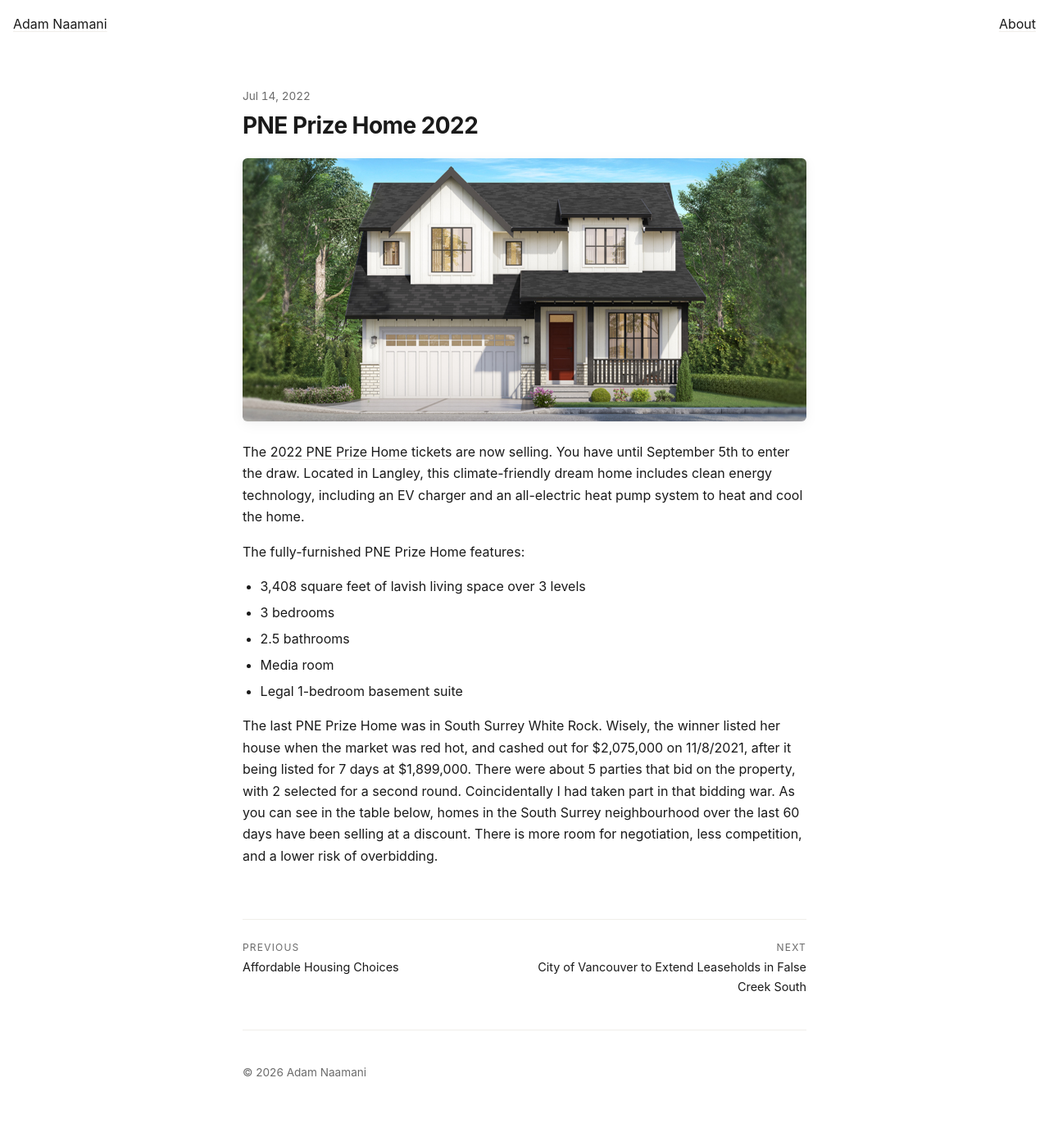
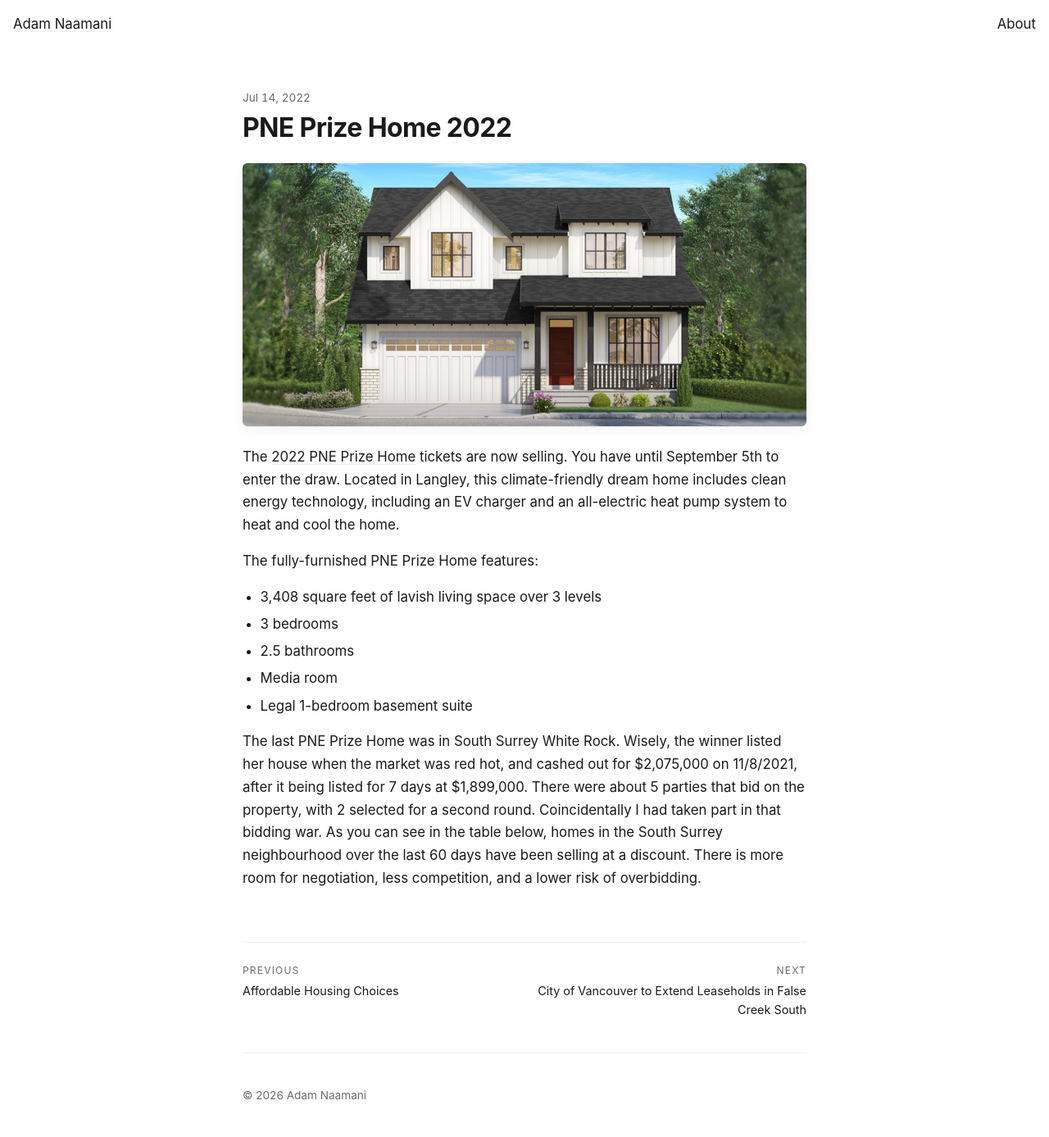
Before and after one commit to adamnaamani/adamnaamani, a Jekyll site: the page built from _posts/2022-07-14-pne-prize-home-2022.md, in a window 1280 px wide. Shown: the whole page at 82% size. Built offline with Jekyll 4.4.1, drawn with Linux system fonts in a browser that asks for light colours; before the commit the page ends 1359 px from its top, so only the background shows below that.

Commit message:
Unify body and header type sizes at 1.05rem across the site.
Co-authored-by: Cursor <cursoragent@cursor.com>

```diff
--- a/assets/css/main.css
+++ b/assets/css/main.css
@@ -94,6 +94,7 @@ body > header {
   flex-wrap: nowrap;
   padding: 1rem clamp(1rem, 5vw, 1rem) 2.5rem;
   min-width: 0;
+  font-size: 1.05rem;
 }
 body > header > a.site-title {
   flex: 1 1 auto;
@@ -131,14 +132,13 @@ section.home > header {
 }
 section > header h1,
 article > header h1 {
+  font-size: 2rem;
   font-weight: 700;
   letter-spacing: -0.02em;
   line-height: 1.15;
   text-wrap: pretty;
   margin: 0;
 }
-section > header h1 { font-size: 2rem; }
-article > header h1 { font-size: 1.75rem; }
 section.home > header p {
   color: var(--fg);
   font-size: 1.05rem;
@@ -355,6 +355,10 @@ section > ol a {
 }
 section > ol a:hover { color: var(--accent); }
 
+article {
+  font-size: 1.05rem;
+}
+
 article h2,
 article h3,
 article h4 {
@@ -550,8 +554,8 @@ article > nav span { color: var(--fg); }
   body > header { padding: 1.25rem 1.5rem; }
   body > main  { padding-block: 1rem 2rem; }
 
-  section > header h1 { font-size: 1.6rem; }
-  article > header h1 { font-size: 1.4rem; }
+  section > header h1,
+  article > header h1 { font-size: 1.6rem; }
 
   article > nav { grid-template-columns: 1fr; }
   article > nav a + a { text-align: left; }
```
